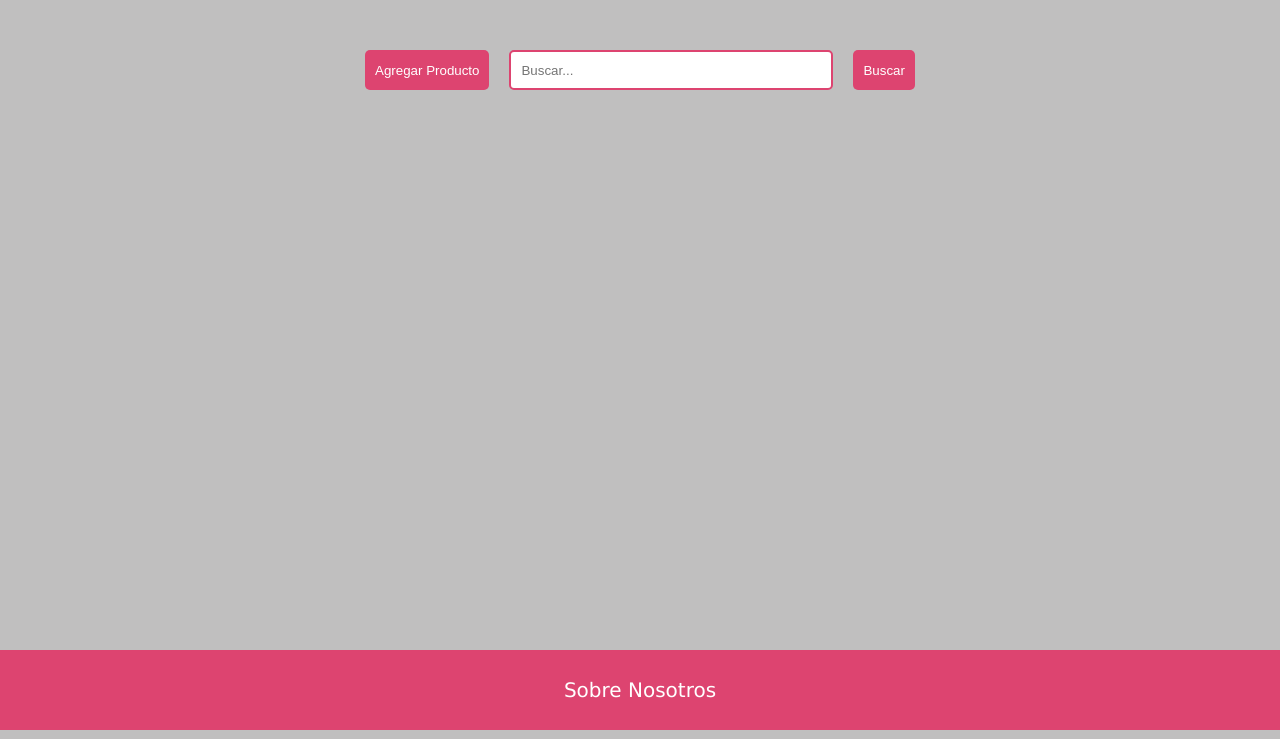
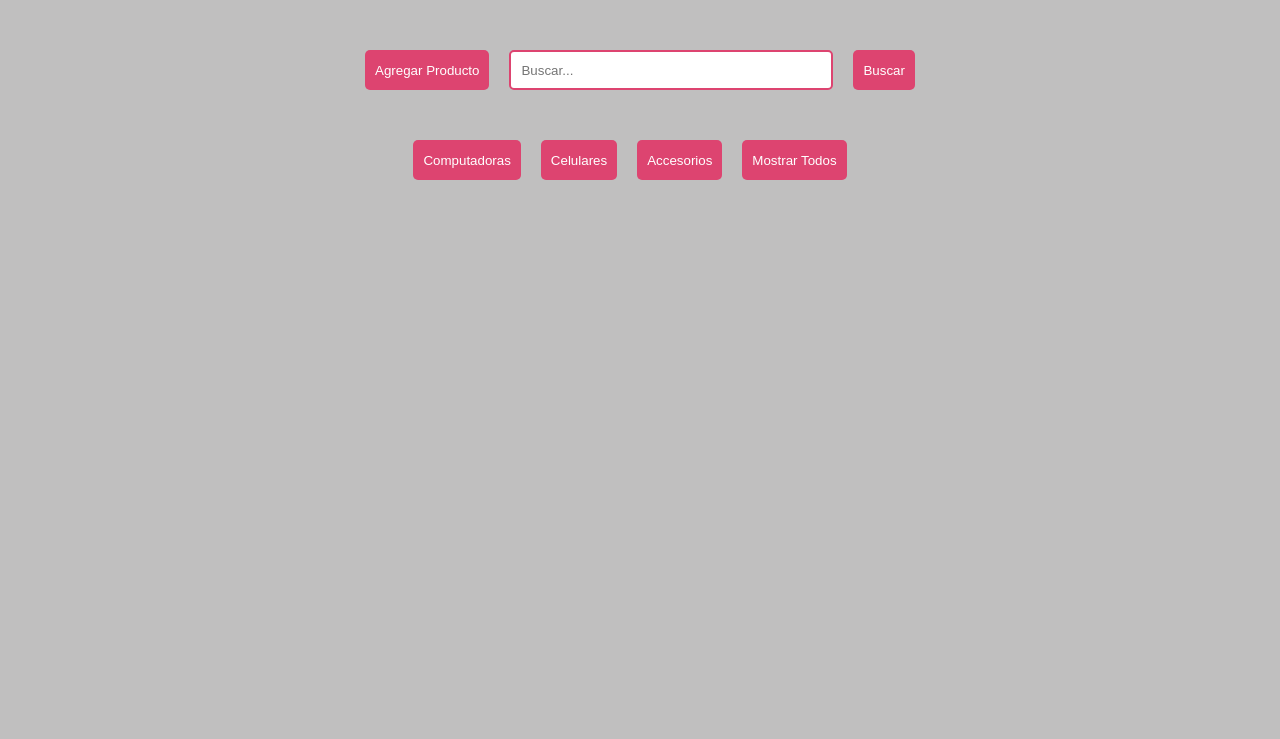
Before and after one commit to ccalder0n/CodoACodo, a Flask app: template templates/tienda.html in a window 1280 px wide. Shown: the part 120-859 px from the top of the page. Run offline with Flask 3, Linux system fonts and the light colour scheme; the template is opened without the code that fills it, so the values that code supplies are empty.

Commit message:
Agrego botones de filtrado por categoria

```diff
--- a/static/css/tienda.css
+++ b/static/css/tienda.css
@@ -9,8 +9,9 @@
 
 .seccionUno{
   display: flex;
+  flex-direction: column;
   justify-content: center;
-  align-items: flex-end;
+  align-items: center;
   background-color: var(--gris);
 }
 
@@ -32,7 +33,20 @@
     display: flex;
     justify-content: center;
     margin-top: 50px;
+
 }
+
+
+.filter-buttons{
+  display: flex;
+  justify-content: center;
+  margin-top: 50px;
+
+}
+.filter-buttons button {
+  color: var(--claro);
+}
+
 
 .buscar-bar {
     width: 300px;
--- a/static/js/tienda.js
+++ b/static/js/tienda.js
@@ -198,6 +198,16 @@ function mostrarProductos(productos) {
   }
 }
 
+function filtrarPorCategoria(categoria) {
+  const productosFiltrados = todosLosProductos.filter(producto =>
+      producto.categoria.toLowerCase() === categoria.toLowerCase()
+  );
+  mostrarProductos(productosFiltrados);
+}
+function mostrarTodos() {
+  mostrarProductos(todosLosProductos);
+}
+
 function eliminarProducto(codigo) {
     if (confirm('¿Estás seguro de que quieres eliminar este producto?')) {
         fetch(URL + `productos/${codigo}`, { method: 'DELETE' })
--- a/templates/tienda.html
+++ b/templates/tienda.html
@@ -32,10 +32,19 @@
                     <input type="text" class="buscar-bar" id="buscar-bar" placeholder="Buscar...">
                     <button class="buscar-button">Buscar</button>
                 </div>
+
+                <div class="filter-buttons">
+                    <button onclick="filtrarPorCategoria('computadoras')">Computadoras</button>
+                    <button onclick="filtrarPorCategoria('celulares')">Celulares</button>
+                    <button onclick="filtrarPorCategoria('accesorios')">Accesorios</button>
+                    <button onclick="mostrarTodos()">Mostrar Todos</button>
+                </div>
         </div>
         <div class="productosContainer" id="productos">
 
         </div>
+
+
     </main>
     <footer>
         <div id="pie">
```
